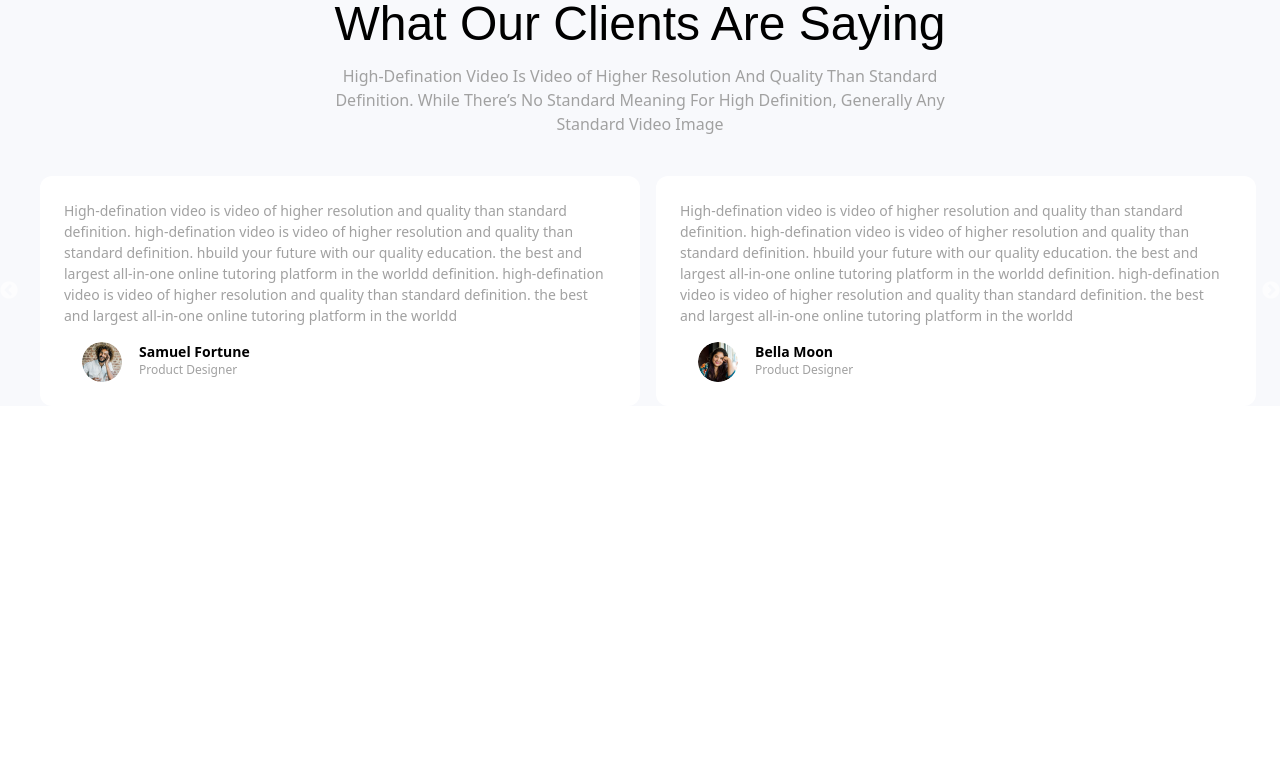
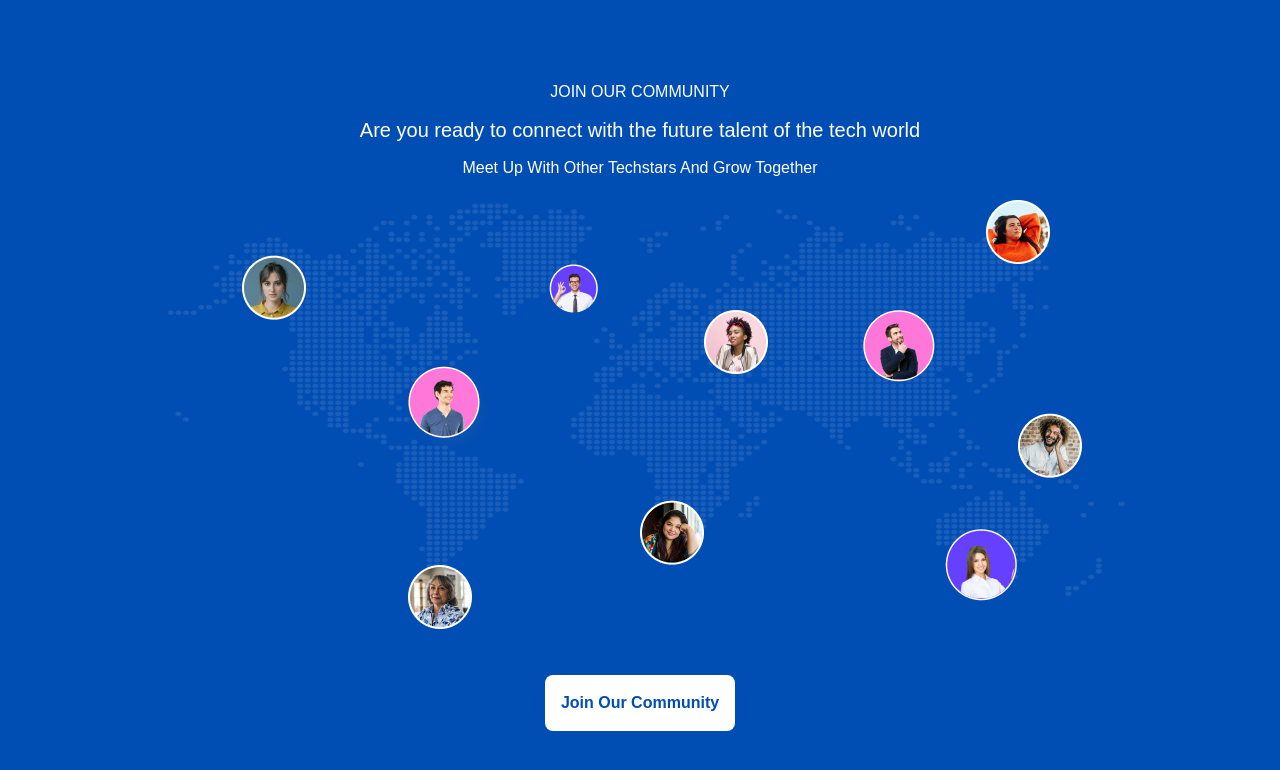
Before and after one commit to MobolajiRichard/techtalent, a React (Create React App) app: page / in a window 1280 px wide. Shown: the top 770 px of the page. Built offline with nearby package versions, Linux system fonts and the light colour scheme; a web font is replaced by a local one.

Commit message:
connect page created

```diff
--- a/src/App.js
+++ b/src/App.js
@@ -4,6 +4,7 @@ import Details1 from "./components/Details1";
 import Details2 from "./components/Details2";
 import Course from "./components/courses/Course";
 import Testimonies from "./components/testimony/Testimonies";
+import Connect from "./components/Connect";
 
 
 function App() {
@@ -14,7 +15,8 @@ function App() {
    {/* <Details1/> */}
    {/* <Details2/> */}
    {/* <Course/> */}
-   <Testimonies/>
+   {/* <Testimonies/> */}
+   <Connect/>
     </div>
   );
 }
--- /dev/null
+++ b/src/components/Connect.jsx
@@ -0,0 +1,15 @@
+import connect from '../asset/image/connect.png'
+
+const Connect = () => {
+  return (
+    <div className="bg-[#004DB3] flex flex-col items-center text-white font-satoshi py-20">
+        <p className='text-[8px] md:text-base'>JOIN OUR COMMUNITY</p>
+        <p className='font-clash text-[24px] text-center text-xl md:w-[70%] mb-3 mt-3'> Are you ready to connect with the future talent of the tech world</p>
+        <p className='text-[8px] md:text-base'>Meet Up With Other Techstars And Grow Together</p>
+        <img src={connect}/>
+        <button className='p-4 text-[#004DB3] bg-white rounded-lg font-bold mt-10 '>Join Our Community</button>
+    </div>
+  )
+}
+
+export default Connect
```
Also changed, not shown: src/asset/image/connect.png (added).
